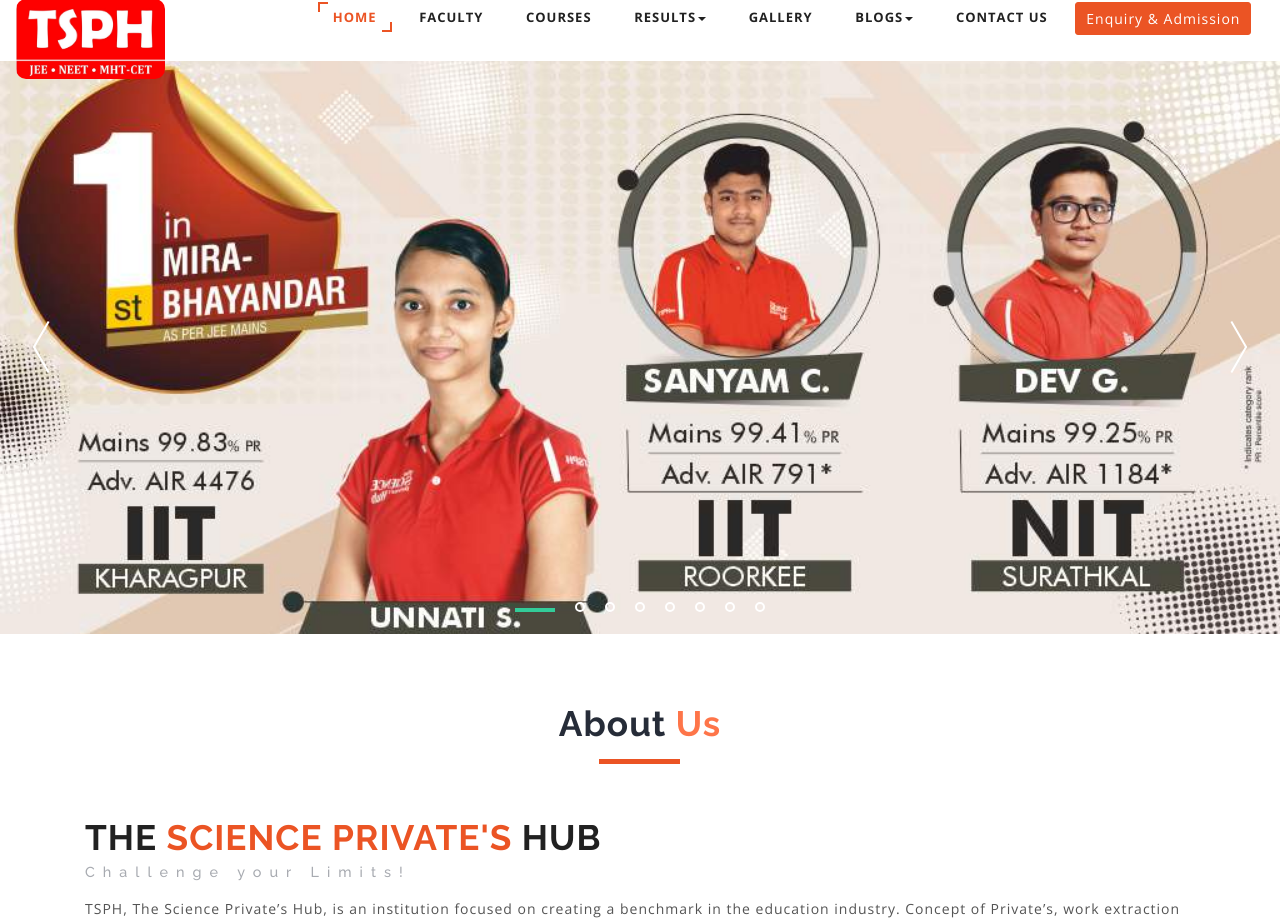
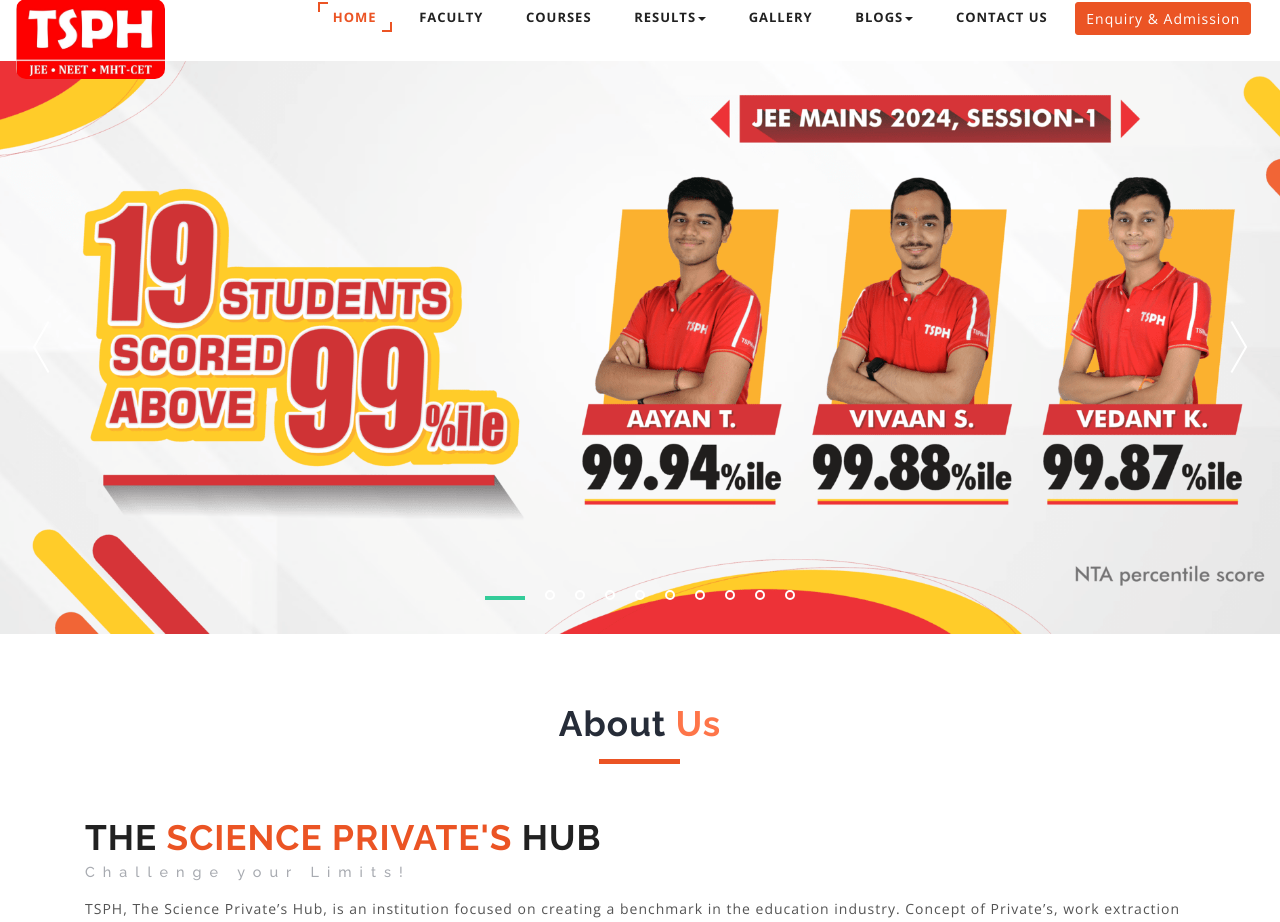
Before and after one commit to sunil007/tsphweb, a PHP site: page / in a window 1280 px wide. Shown: the part 52-974 px from the top of the page. Run offline with PHP 8.4, Linux system fonts and the light colour scheme; some libraries are stand-ins or nearby versions.

Commit message:
Result 2024 banners updated and home page banners updated

```diff
--- a/css/style.css
+++ b/css/style.css
@@ -2144,6 +2144,15 @@ h3.agileinfo_sign  {
 }
 /*-- //registration --*/
 /*-- start-responsive-design --*/
+@media (max-width:2560px){
+    .newBanner {
+		min-height: 670px;
+	}
+
+	.jislider__controller {
+		bottom: 4%;
+	}
+}
 @media (max-width:1440px){
 	.navbar-right {
 		width: 80%;
--- a/index.php
+++ b/index.php
@@ -15,7 +15,7 @@
 	<div class="banner-silder">
 		<div id="JiSlider" class="jislider">
 			<ul>
-				<li>
+				<!-- <li>
 					<div class="w3layouts-banner-top" style='background-image: url(images/banner/banner6.jpg);'>
 						<div class="container">
 							<div class="agileits-banner-info">
@@ -78,7 +78,91 @@
 							</div>
 						</div>
 					</div>
+				</li> -->
+				<!-- Result 2024 banner starts -->
+				<li>
+					<div class="newBanner w3layouts-banner-top" style="background: url('images/2024Results/banners/1_Web _JEE Mains Session_1.png') no-repeat 0px 0px; background-size: cover;">
+						<div class="container">
+							<div class="agileits-banner-info">
+							</div>
+						</div>
+					</div>
 				</li>
+				<li>
+					<div class="newBanner w3layouts-banner-top" style="background: url('images/2024Results/banners/2_Web _JEE Mains Session_1.png') no-repeat 0px 0px; background-size: cover;">
+						<div class="container">
+							<div class="agileits-banner-info">
+							</div>
+						</div>
+					</div>
+				</li>
+				<li>
+					<div class="newBanner w3layouts-banner-top" style="background: url('images/2024Results/banners/3_Web _JEE Mains Session_1.png') no-repeat 0px 0px; background-size: cover;">
+						<div class="container">
+							<div class="agileits-banner-info">
+							</div>
+						</div>
+					</div>
+				</li>
+				<li>
+					<div class="newBanner w3layouts-banner-top" style="background: url('images/2024Results/banners/4_Web _JEE Mains Session_1.png') no-repeat 0px 0px; background-size: cover;">
+						<div class="container">
+							<div class="agileits-banner-info">
+							</div>
+						</div>
+					</div>
+				</li>
+				<!-- Result 2024 banner ends -->
+				<!-- Result 2023 banner starts -->
+				<li>
+					<div class="w3layouts-banner-top" style="background: url('images/2023Results/banners/51 Students.png') no-repeat 0px 0px; background-size: cover;">
+						<div class="container">
+							<div class="agileits-banner-info">
+							</div>
+						</div>
+					</div>
+				</li>
+				<li>
+					<div class="w3layouts-banner-top" style="background: url('images/2023Results/banners/66 Students.png') no-repeat 0px 0px; background-size: cover;">
+						<div class="container">
+							<div class="agileits-banner-info">
+							</div>
+						</div>
+					</div>
+				</li>
+				<li>
+					<div class="w3layouts-banner-top" style="background: url('images/2023Results/banners/Bharat.png') no-repeat 0px 0px; background-size: cover;">
+						<div class="container">
+							<div class="agileits-banner-info">
+							</div>
+						</div>
+					</div>
+				</li>
+				<li>
+					<div class="w3layouts-banner-top" style="background: url('images/2023Results/banners/MBBS.png') no-repeat 0px 0px; background-size: cover;">
+						<div class="container">
+							<div class="agileits-banner-info">
+							</div>
+						</div>
+					</div>
+				</li>
+				<li>
+					<div class="w3layouts-banner-top" style="background: url('images/2023Results/banners/Shlok.png') no-repeat 0px 0px; background-size: cover;">
+						<div class="container">
+							<div class="agileits-banner-info">
+							</div>
+						</div>
+					</div>
+				</li>
+				<li>
+					<div class="w3layouts-banner-top" style="background: url('images/2023Results/banners/Vaisahli.png') no-repeat 0px 0px; background-size: cover;">
+						<div class="container">
+							<div class="agileits-banner-info">
+							</div>
+						</div>
+					</div>
+				</li>
+				<!-- Result 2023 banner ends -->
 			</ul>
 		</div>
 	</div>
```
Also changed, not shown: result_2024.php (+4 -20 lines), images/2024Results/banners/1_Web _JEE Mains Session_1.png (added), images/2024Results/banners/2_Web _JEE Mains Session_1.png (added), images/2024Results/banners/3_Web _JEE Mains Session_1.png (added), images/2024Results/banners/4_Web _JEE Mains Session_1.png (added).
